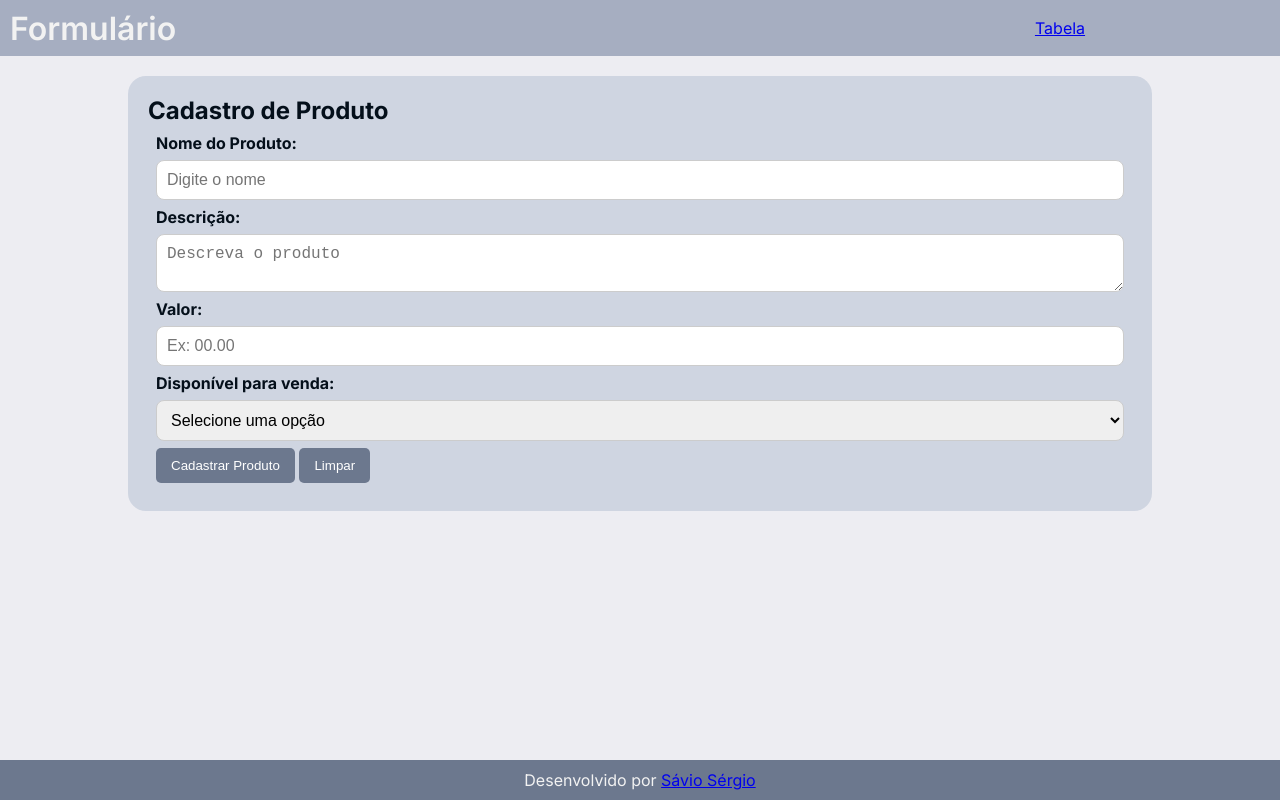
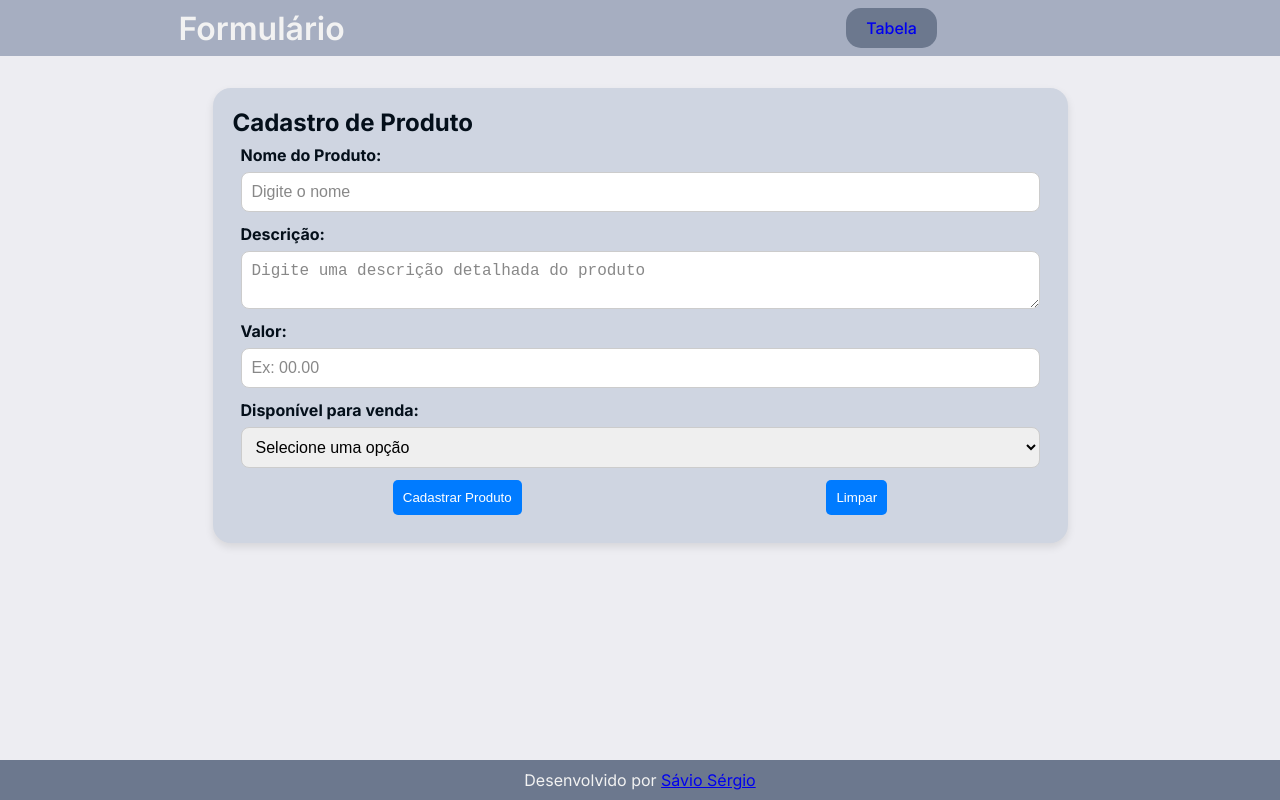
Before and after one commit to SavioSrg/cadastroProduto, a plain HTML site: page index.html in a window 1280 px wide. Drawn offline with Linux system fonts and the light colour scheme.

Commit message:
atualizações parte 2

```diff
--- a/css/style.css
+++ b/css/style.css
@@ -4,7 +4,7 @@
 :root {
   --cor-background: #ededf2;
   --cor-cabecalho: #a6aec1;
-  --cor-rodape: #6c788e;
+  --cor-destaque: #6c788e;
   --cor-texto: #040F1A;
   --cor-principal: #F2F2F2;
 
@@ -32,7 +32,7 @@ header {
 
 
   display: flex;
-  justify-content: space-between;
+  justify-content: space-around;
   align-items: center;
 }
 
@@ -41,22 +41,36 @@ header>h1 {
   font-weight: 600;
 }
 
-.button-header{
+header>nav {
   display: flex;
   flex-basis: 420px;
   justify-content: space-around;
+}
 
-  text-decoration: none;
+.button-header{
+ text-decoration: none;
+ font-weight: 500;
+ padding: 10px 20px;
+ border-radius: 15px;
+ background-color: var(--cor-destaque);
+}
+
+main {
+  height: 84vh;
+  max-width: 900px;
+  margin: 0 auto;
+  flex: 1;
 }
 
 main>section {
-
   background-color: #cfd5e1;
 
-  width: 80vw;
-  margin: 20px auto;
+  width: 95%;
+  margin: auto;
+  margin-top: 4vh;
   padding: 20px;
   border-radius: 18px;
+  box-shadow: 0 4px 8px rgba(0, 0, 0, 0.1);;
 }
 
 form {
@@ -78,18 +92,50 @@ form select {
   border: 1px solid #ccc;
   border-radius: 8px;
   font-size: 1rem;
+  margin-bottom: 5px;
 }
 
-form button {
+form input:focus,
+form textarea:focus,
+form select:focus {
+    border-color: var(--cor-destaque);
+    box-shadow: 0 0 5px rgba(0, 0, 0, 0.2);
+}
+
+::placeholder {
+  color: #888;
+  font-weight: 100;
+  font-size: 1em;
+
+}
+
+.button-form{
+  display: flex;
+  align-items: center;
+  justify-content: space-around;
+  flex-basis: 0 100px;
+}
+
+form>button {
   padding: 10px 15px;
-  background-color: #6c788e;
+  background-color: var(--cor-destaque);
+  color: var(--cor-principal);
   border: none;
   border-radius: 5px;
   cursor: pointer;
 }
 
 form button:hover {
-  background-color: #fff;
+  background-color: var(--cor-destaque);
+  color: var(--cor-principal);
+}
+
+#mensagem-feedback {
+    font-size: 1rem;
+    padding: 10px;
+    background-color: #d4edda;
+    color: #155724;
+    border: 1px solid #c3e6cb;
 }
 
 table {
@@ -167,12 +213,10 @@ button:hover {
 }
 
 footer {
-  position: fixed;
-  bottom: 0;
-  left: 0;
+  height: 5vh;
   width: 100%;
   text-align: center;
-  background-color: var(--cor-rodape);
+  background-color: var(--cor-destaque);
   color: var(--cor-principal);
   padding: 10px;
 }
--- a/index.html
+++ b/index.html
@@ -11,11 +11,14 @@
 <body>
     <header>
         <h1>Formulário</h1>
-        <nav class="button-header">
-            <a href="table.html">Tabela</a>
+        <nav>
+            <a class="button-header" href="table.html">Tabela</a>
         </nav>
     </header>
     <main>
+        <div id="mensagem-feedback" role="alert" style="display:none; color: green; margin-top: 10px;">
+            Produto cadastrado com sucesso!
+        </div>
         <section id="form-container">
             <h2>Cadastro de Produto</h2>
             <form id="produto-form">
@@ -23,10 +26,10 @@
                 <input type="text" id="nome" name="nome" placeholder="Digite o nome" required>
 
                 <label for="descricao">Descrição:</label>
-                <textarea id="descricao" name="descricao" placeholder="Descreva o produto" required></textarea>
+                <textarea id="descricao" name="descricao" placeholder="Digite uma descrição detalhada do produto" required></textarea>
 
                 <label for="valor">Valor:</label>
-                <input type="number" id="valor" name="valor" placeholder="Ex: 00.00" step="0.01" required>
+                <input type="number" id="valor" name="valor" placeholder="Ex: 00.00" step="0.01" min="0" required>
 
                 <label for="avaliacao">Disponível para venda:</label>
                 <select id="avaliacao" name="avaliacao" required>
@@ -35,12 +38,13 @@
                     <option value=0>Não</option>
                 </select>
 
-                <nav>
+                <nav class="button-form">
                     <button type="submit">Cadastrar Produto</button>
                     <button type="reset">Limpar</button>
                 </nav>
             </form>
         </section>
+
 
     </main>
     <footer>
--- a/js/script-form.js
+++ b/js/script-form.js
@@ -26,6 +26,10 @@ document.getElementById('produto-form').addEventListener('submit', function (e)
     localStorage.setItem("products", JSON.stringify(products));
     products.sort((a, b) => a.price - b.price);
 
-    //updateProductList();
-    navegar('tabela');
+    const feedback = document.getElementById('mensagem-feedback');
+    feedback.style.display = 'block';
+    setTimeout(() => {
+        feedback.style.display = 'none';
+        navegar('tabela');
+    }, 1400);
 });
```
Also changed, not shown: js/script-table.js (+11 -2 lines), table.html (+3 -3 lines).
